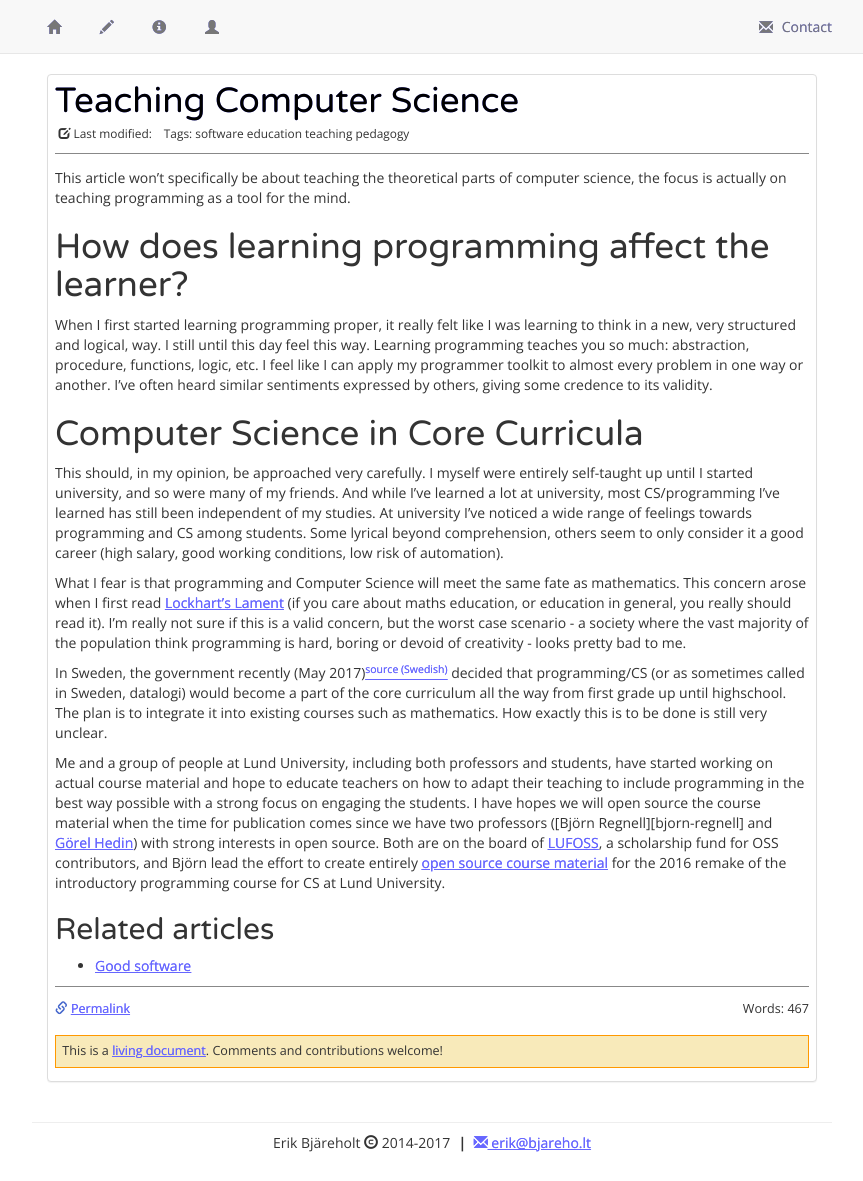
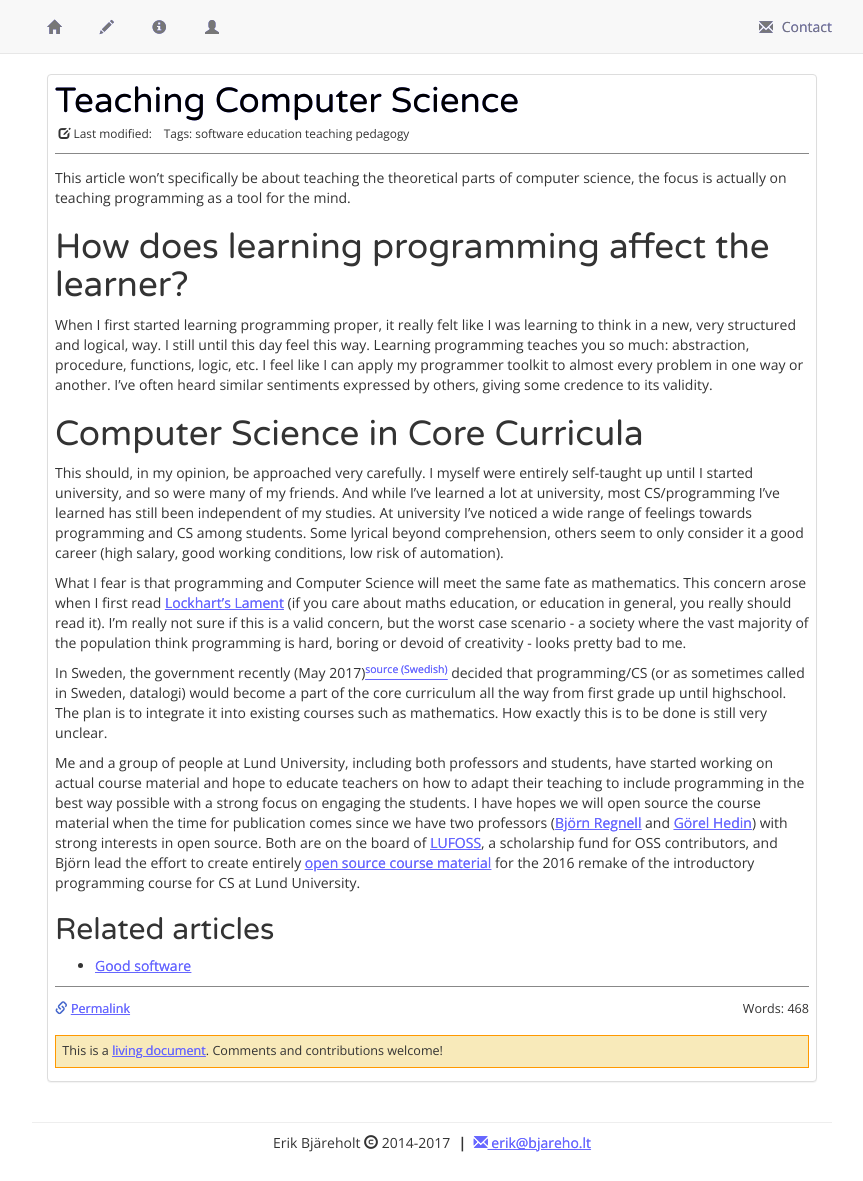
Before and after one commit to ErikBjare/ErikBjare.github.io, a Jekyll site: the page built from _wiki/teaching-computer-science.md, in a window 1280 px wide. Shown: the whole page, without its empty margins (208-1071 px from the left). Built offline with Jekyll 4.4.1, drawn with Linux system fonts in a browser that asks for light colours; nearby versions of some CDN libraries; comment, search, counter and statistics services are not loaded; some of the changed lines change nothing that is shown.

Commit message:
added missing link

```diff
--- a/_wiki/teaching-computer-science.md
+++ b/_wiki/teaching-computer-science.md
@@ -33,4 +33,5 @@ Me and a group of people at Lund University, including both professors and stude
 [sweclockers-programmering-i-skolan]: https://m.sweclockers.com/nyhet/23500-programmering-infors-i-skolan-fran-arskurs-ett-nasta-ar
 [lufoss]: https://www.lth.se/lufoss
 [gorel-hedin]: http://cs.lth.se/gorel-hedin/
+[bjorn-regnell]: http://cs.lth.se/bjorn-regnell/
 [introprog]: https://github.com/lunduniversity/introprog
```
